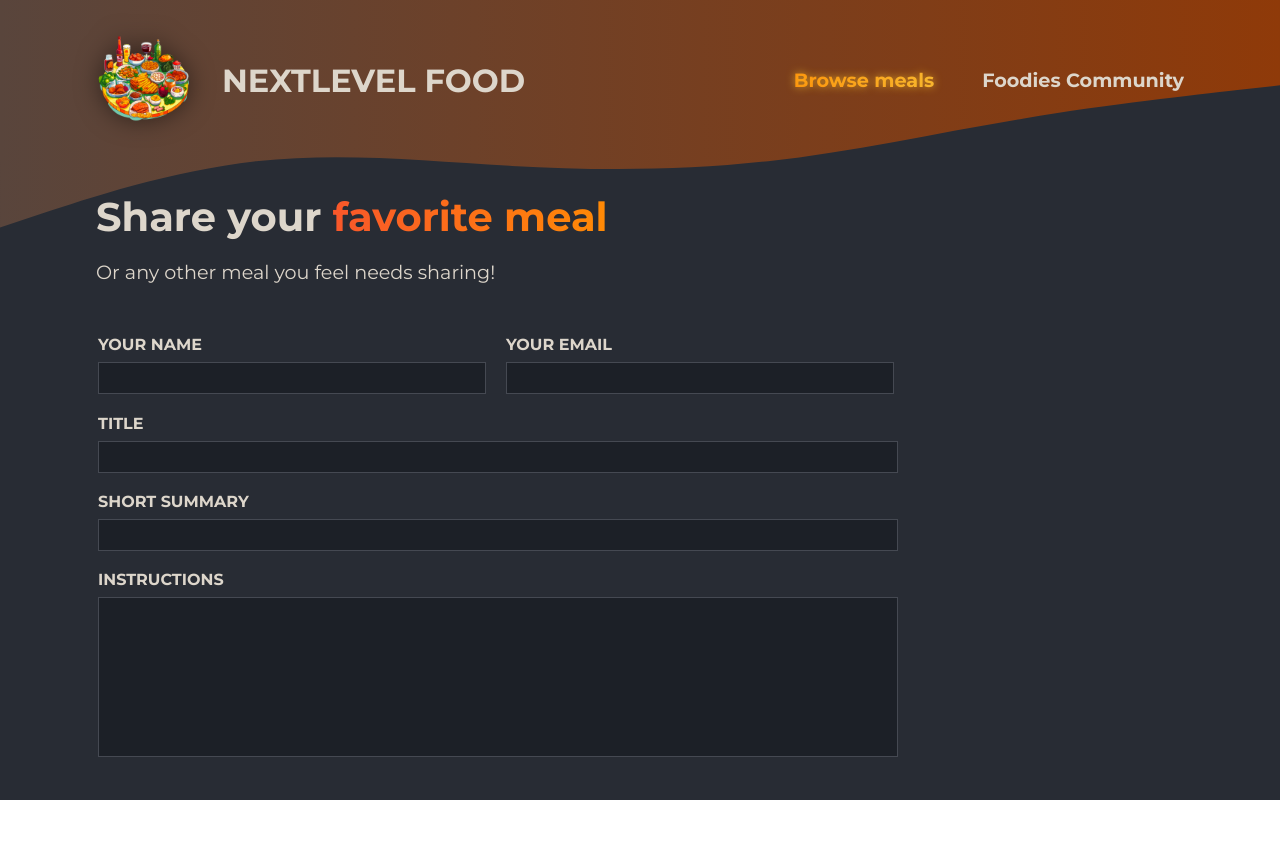
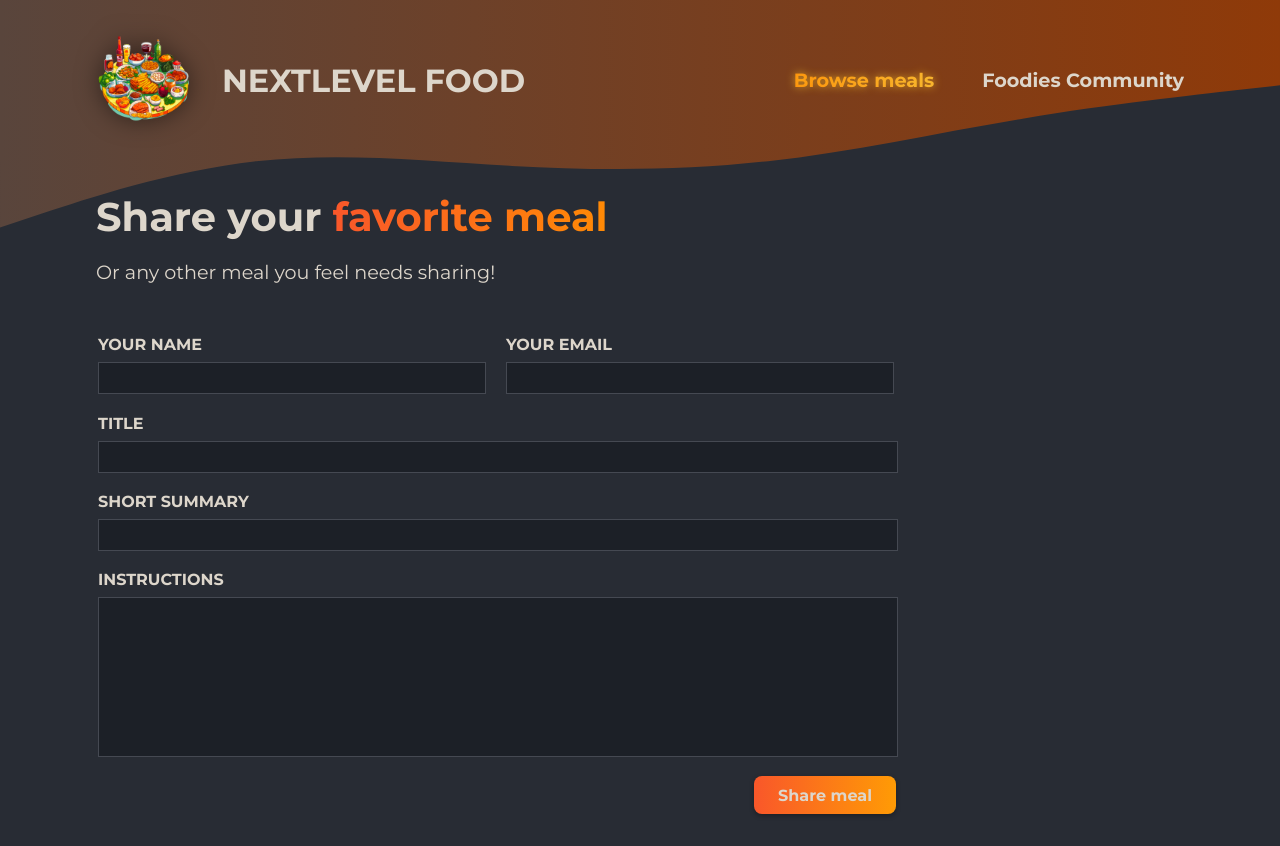
Before and after one commit to Danielle-Luz/foodies-nextjs-project, a Next.js app: page /meals/share in a window 1280 px wide. Before the commit the page ends 800 px from the top, so only its background shows below. Built offline with nearby package versions, Linux system fonts and the light colour scheme.

Commit message:
feat: add share meal button

```diff
--- a/app/meals/share/page.js
+++ b/app/meals/share/page.js
@@ -20,6 +20,7 @@ export default function Share() {
         <Field label="Title" register={register} />
         <Field label="Short summary" register={register} />
         <Field label="Instructions" type="textarea" register={register} />
+        <input className={styles["submit-button"]} type="submit" value="Share meal" />
       </form>
     </main>
   );
--- a/app/meals/share/styles.module.css
+++ b/app/meals/share/styles.module.css
@@ -36,9 +36,32 @@
   gap: 1rem;
 }
 
+.submit-button {
+  align-self: flex-end;
+  background: linear-gradient(90deg, #f9572a, #ff9b05);
+  border-radius: 0.5rem;
+  box-shadow: 0 2px 5px rgba(0, 0, 0, 0.3);
+  border: 0;
+  color: var(--color-white-1);
+  cursor: pointer;
+  font-size: 1rem;
+  font-weight: bold;
+  padding: 0.6rem 1.5rem;
+  text-align: center;
+}
+
+.submit-button:hover,
+.submit-button:focus {
+  background: linear-gradient(90deg, #fd4715, #f9b241);
+}
+
 @media (max-width: 520px) {
   .field-row {
     flex-direction: column;
     gap: 1.2rem;
   }
+
+  .submit-button {
+    align-self: stretch;
+  }
 }
```
